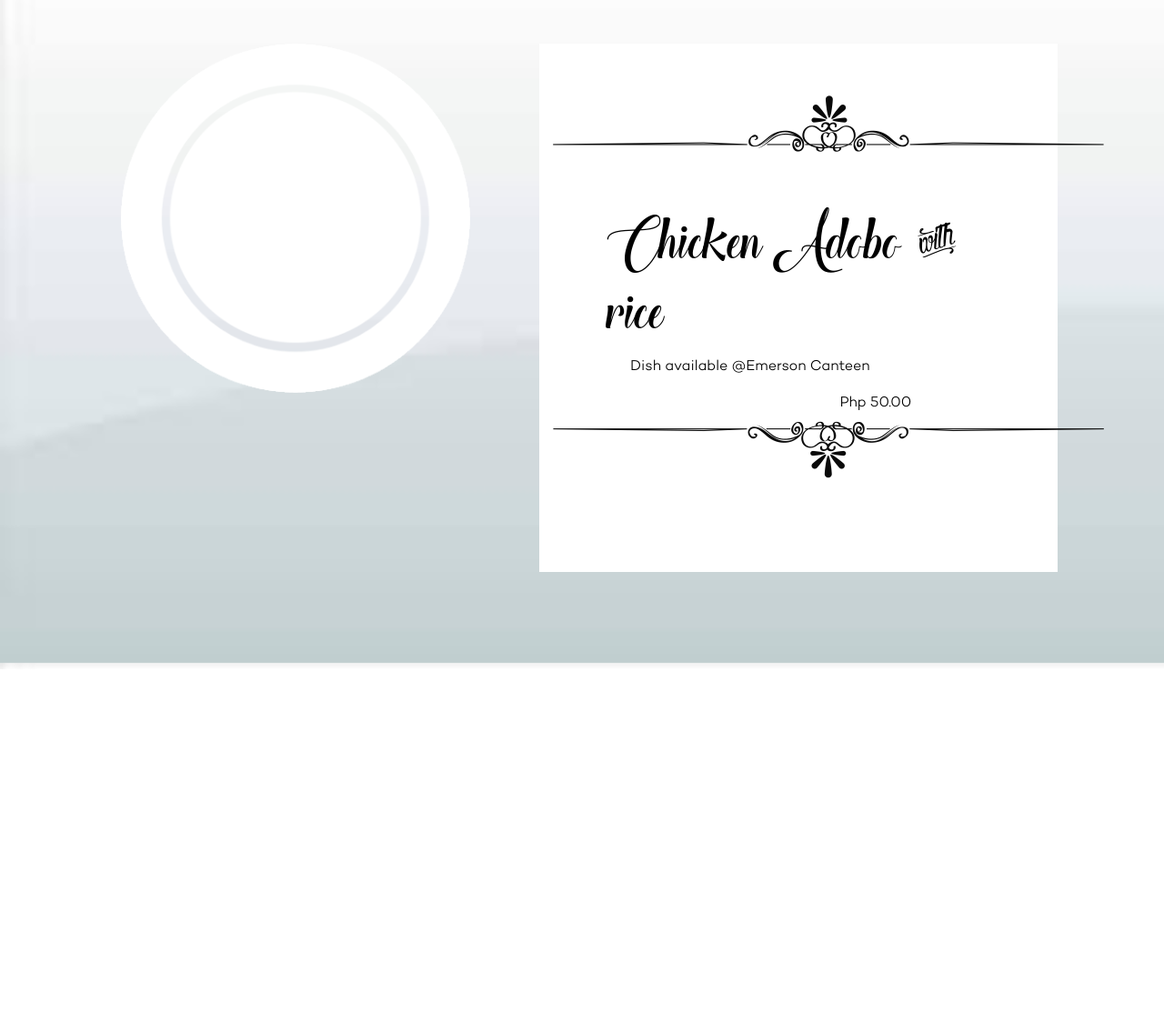
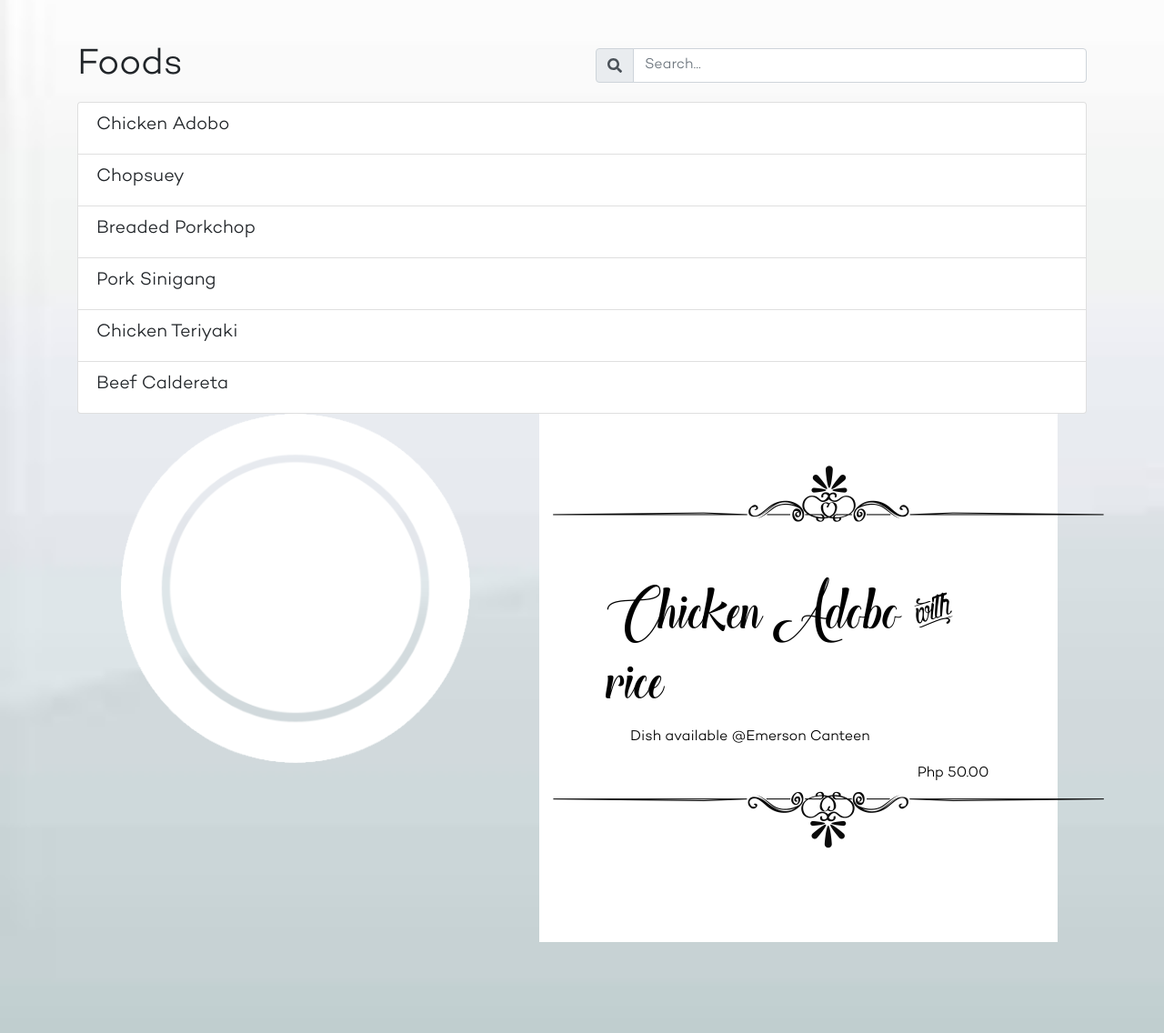
Before and after one commit to julianalonzo/quick-pick, a PHP site: page /foods.html in a window 1280 px wide. Shown: the part 64-1200 px from the top of the page at 91% size. Before the commit the page ends 799 px from the top, so only its background shows below. Run offline with PHP 8.4, Linux system fonts and the light colour scheme; some libraries are stand-ins or nearby versions.

Commit message:
Updated client

```diff
--- a/quickpick_client/css/styles.css
+++ b/quickpick_client/css/styles.css
@@ -49,6 +49,10 @@ nav {
 }
 
 /* Menu */
+.calendar {
+    float: right;
+}
+
 #menu-text {
 	font-family: beaver;
 	margin: 0;
@@ -144,7 +148,7 @@ div.menu-items ol > ul > li:hover{
 }
 
 .food-price {
-	margin-left: 20vw;
+	text-align: right;
 }
 
 /* About */
@@ -176,7 +180,7 @@ div.menu-items ol > ul > li:hover{
 }
 
 .person img {
-	max-width: 10vw;
+	max-width: 120px;
 	border-radius: 15px;
 }
 
--- a/quickpick_client/foods.html
+++ b/quickpick_client/foods.html
@@ -37,6 +37,68 @@
         </nav>
         <main id="main">
             <div class="container">
+                <div class="row align-items-center mb-3">
+                    <div class="col-6">
+                        <h1 class="mb-0">Foods</h1>
+                    </div>
+                    <div class="col-6 text-right">
+                        <div class="input-group mb-0">
+                            <div class="input-group-prepend">
+                                <span class="input-group-text"><i class="fas fa-search"></i></span>
+                            </div>
+                            <input type="text" class="form-control" placeholder="Search...">
+                        </div>
+                    </div>
+                </div>
+                <div class="row">
+                    <div class="col-12">
+                        <ul id="foodList" class="list-group">
+                            <li class="list-group-item d-flex align-items-center" data-id="">
+                                <h5 class="">Chicken Adobo</h5>
+                            </li>
+                            <li class="list-group-item d-flex align-items-center" data-id="">
+                                <h5 class="">Chopsuey</h5>
+                            </li>
+                            <li class="list-group-item d-flex align-items-center" data-id="">
+                                <h5 class="">Breaded Porkchop</h5>
+                            </li>
+                            <li class="list-group-item d-flex align-items-center" data-id="">
+                                <h5 class="">Pork Sinigang</h5>
+                            </li>
+                            <li class="list-group-item d-flex align-items-center" data-id="">
+                                <h5 class="">Chicken Teriyaki</h5>
+                            </li>
+                            <li class="list-group-item d-flex align-items-center" data-id="">
+                                <h5 class="">Beef Caldereta</h5>
+                            </li>
+                        </ul>
+                    </div>
+                </div>
+            </div>
+            <div class="modal fade" id="foodModal" tabindex="-1" role="dialog">
+                <div class="modal-dialog" role="document">
+                    <div class="modal-content">
+                        <div class="modal-header">
+                            <div class="container-fluid">
+                                <div class="row">
+                                    <div class="col-10">
+                                        <div contenteditable="false" id="modalTitleContainer">
+                                            <h3 class="modal-title"></h3>
+                                        </div>
+                                    </div>
+                                    <div class="col-2">
+                                        <button type="button" class="close" aria-label="Close">
+                                            <span aria-hidden="true">&times;</span>
+                                        </button>
+                                    </div>
+                                </div>
+                            </div>
+                        </div>
+                    </div>
+                </div>
+            </div>
+
+            <div class="container">
                 <div class="row" id="food-list">
                     <div class="container col-md-4">
                         <img src="./css/img/empty-plate.png" class="food-img">
@@ -44,7 +106,7 @@
                     <div class="container col-md-6" id="food-details">
                         <h1 class="design" id="design-top">U</h1>
                         <div class="container col-sm-10">
-                            <h2 class="food-name">Chicken Adobo <span id="with">j</span> rice</h2>
+                            <h2 class="food-name">Chicken Adobo<span id="with"> j </span>rice</h2>
                             <p class="food-place">Dish available @Emerson Canteen</p>
                             <p class="food-price">Php 50.00</p>
                         </div>
```
Also changed, not shown: quickpick_client/index.html (+17 -1 lines).
